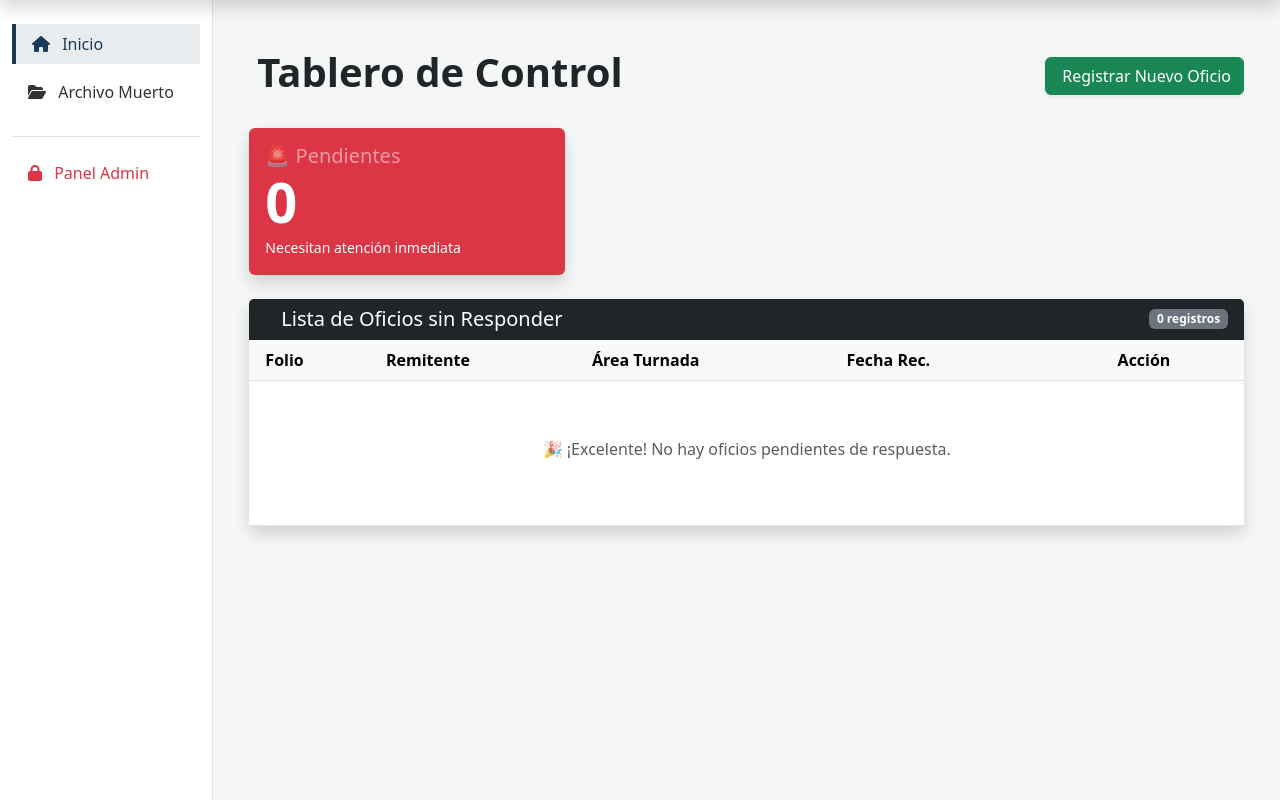
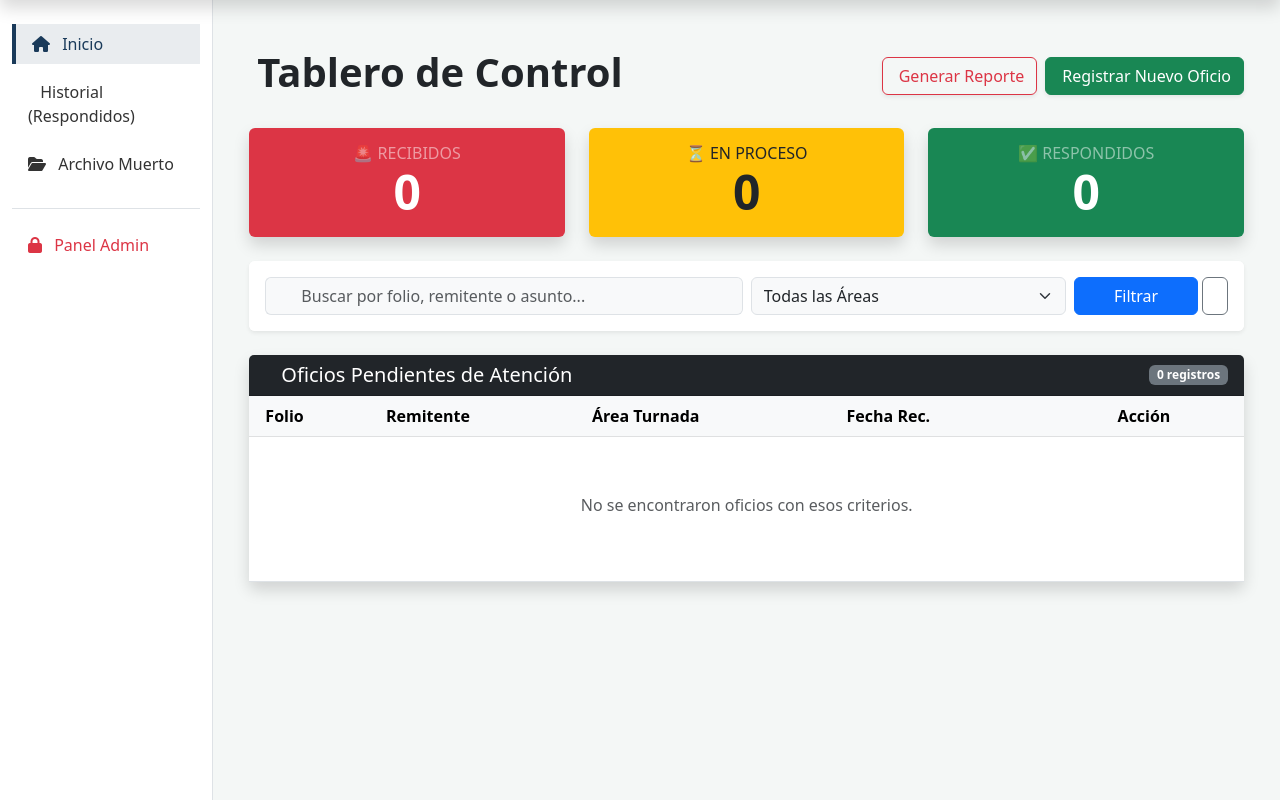
Before and after one commit to Sempiterno11/Sistema_SAGARHPA, a Django app: page / in a window 1280 px wide. Shown: the part 66-866 px from the top of the page. Run offline with Django 5.2, Linux system fonts and the light colour scheme; the visitor is signed in with stand-in values (Sample User, id 1); data that the repository does not hold is empty.

Commit message:
Buscador, filtros y reporte PDF

```diff
--- a/core/urls.py
+++ b/core/urls.py
@@ -5,7 +5,7 @@ from django.conf.urls.static import static
 # Importamos directamente tus funciones para no usar el prefijo "views."
 from oficios.views import (
     lista_oficios, registrar_oficio, archivo_muerto,
-    generar_pdf_oficios, tablero_control, asignar_area, asignar_empleado, responder_oficio
+    generar_pdf_oficios, tablero_control, asignar_area, asignar_empleado, responder_oficio, historial_oficios
 )
 
 urlpatterns = [
@@ -26,6 +26,7 @@ urlpatterns = [
     path('archivo-muerto/', archivo_muerto, name='archivo_muerto'),
     path('reporte-pdf/', generar_pdf_oficios, name='generar_pdf_oficios'),
     path('responder-oficio/<int:oficio_id>/', responder_oficio, name='responder_oficio'),
+    path('historial/', historial_oficios, name='historial_oficios')
 ]
 
 if settings.DEBUG:
--- a/correspondencia/templates/base.html
+++ b/correspondencia/templates/base.html
@@ -56,6 +56,10 @@
                             <a class="nav-link active mb-2" href="{% url 'lista_oficios' %}">
                                 <i class="fa-solid fa-house me-2"></i> Inicio
                             </a>
+                        <li class="nav-item">
+                            <a class="nav-link mb-2" href="{% url 'historial_oficios' %}">
+                                <i class="fa-solid fa-clock-history me-2"></i> Historial (Respondidos)
+                            </a>
                         </li>
                         <li class="nav-item">
                             <a class="nav-link mb-2" href="{% url 'archivo_muerto' %}">
--- a/correspondencia/templates/tablero_control.html
+++ b/correspondencia/templates/tablero_control.html
@@ -4,34 +4,88 @@
 <div class="container mt-4">
     <div class="d-flex justify-content-between align-items-center mb-4">
         <h1 class="fw-bold"><i class="bi bi-speedometer2 me-2"></i>Tablero de Control</h1>
-        <a href="{% url 'registrar_oficio' %}" class="btn btn-success shadow-sm">
-            <i class="bi bi-plus-circle me-1"></i> Registrar Nuevo Oficio
-        </a>
+
+        <div class="d-flex gap-2">
+            <a href="{% url 'generar_pdf_oficios' %}?q={{ query }}&area={{ area_filtro }}"
+               target="_blank"
+               class="btn btn-outline-danger shadow-sm">
+                <i class="bi bi-file-earmark-pdf me-1"></i> Generar Reporte
+            </a>
+
+            <a href="{% url 'registrar_oficio' %}" class="btn btn-success shadow-sm">
+                <i class="bi bi-plus-circle me-1"></i> Registrar Nuevo Oficio
+            </a>
+        </div>
     </div>
 
     <div class="row mb-4">
         <div class="col-md-4">
-            <div class="card bg-danger text-white shadow border-0">
+            <div class="card bg-danger text-white shadow border-0 text-center">
                 <div class="card-body">
-                    <div class="d-flex justify-content-between align-items-center">
-                        <div>
-                            <h5 class="card-title mb-0 text-white-50">🚨 Pendientes</h5>
-                            <p class="display-4 fw-bold mb-0">{{ total_pendientes }}</p>
-                        </div>
-                        <i class="bi bi-exclamation-triangle fs-1"></i>
-                    </div>
-                    <small>Necesitan atención inmediata</small>
+                    <h6 class="text-uppercase mb-0 text-white-50">🚨 Recibidos</h6>
+                    <p class="display-5 fw-bold mb-0">{{ recibidos_count }}</p>
+                </div>
+            </div>
+        </div>
+        <div class="col-md-4">
+            <div class="card bg-warning text-dark shadow border-0 text-center">
+                <div class="card-body">
+                    <h6 class="text-uppercase mb-0 text-dark-50">⏳ En Proceso</h6>
+                    <p class="display-5 fw-bold mb-0">{{ en_proceso_count }}</p>
+                </div>
+            </div>
+        </div>
+        <div class="col-md-4">
+            <div class="card bg-success text-white shadow border-0 text-center">
+                <div class="card-body">
+                    <h6 class="text-uppercase mb-0 text-white-50">✅ Respondidos</h6>
+                    <p class="display-5 fw-bold mb-0">{{ finalizados_count }}</p>
                 </div>
             </div>
         </div>
     </div>
 
+    <div class="card shadow-sm border-0 mb-4">
+        <div class="card-body bg-white rounded">
+            <form method="GET" action="{% url 'lista_oficios' %}" class="row g-2">
+                <div class="col-md-6">
+                    <div class="input-group">
+                        <span class="input-group-text bg-light border-end-0"><i class="bi bi-search"></i></span>
+                        <input type="text" name="q" class="form-control border-start-0 bg-light"
+                               placeholder="Buscar por folio, remitente o asunto..." value="{{ query }}">
+                    </div>
+                </div>
+
+                <div class="col-md-4">
+                    <select name="area" class="form-select bg-light">
+                        <option value="">Todas las Áreas</option>
+                        {% for area in todas_las_areas %}
+                            <option value="{{ area.id }}" {% if area_filtro == area.id|stringformat:"s" %}selected{% endif %}>
+                                {{ area.nombre }}
+                            </option>
+                        {% endfor %}
+                    </select>
+                </div>
+
+                <div class="col-md-2 d-flex gap-1">
+                    <button type="submit" class="btn btn-primary w-100">
+                        Filtrar
+                    </button>
+                    <a href="{% url 'lista_oficios' %}" class="btn btn-outline-secondary" title="Limpiar Filtros">
+                        <i class="bi bi-arrow-clockwise"></i>
+                    </a>
+                </div>
+            </form>
+        </div>
+    </div>
+
     <div class="card shadow border-0">
         <div class="card-header bg-dark text-white d-flex justify-content-between align-items-center">
-            <h5 class="mb-0 px-2"><i class="bi bi-list-task me-2"></i>Lista de Oficios sin Responder</h5>
-            <span class="badge bg-secondary">{{ total_pendientes }} registros</span>
+            <h5 class="mb-0 px-2"><i class="bi bi-list-task me-2"></i>Oficios Pendientes de Atención</h5>
+            <span class="badge bg-secondary">{{ pendientes.count }} registros</span>
         </div>
-        <div class="card-body p-0"> <div class="table-responsive">
+        <div class="card-body p-0">
+            <div class="table-responsive">
                 <table class="table table-hover align-middle mb-0">
                     <thead class="table-light">
                         <tr>
@@ -50,7 +104,7 @@
                             <td>
                                 {% if oficio.area_destino %}
                                     <span class="badge bg-info text-dark">
-                                        <i class="bi bi-building"></i> {{ oficio.area_destino.id_area }}
+                                        <i class="bi bi-building"></i> {{ oficio.area_destino.nombre }}
                                     </span>
                                 {% else %}
                                     <span class="badge bg-light text-muted border text-dark">No Turnado</span>
@@ -59,7 +113,7 @@
                             <td>{{ oficio.fecha_recepcion|date:"d/m/Y" }}</td>
                             <td class="pe-3">
                                 {% if oficio.estado == 'RECIBIDO' %}
-                                    <a href="{% url 'asignar_area' oficio.id %}" class="btn btn-sm btn-warning w-100 shadow-sm">
+                                    <a href="{% url 'asignar_area' oficio.id %}" class="btn btn-sm btn-warning w-100 shadow-sm text-dark">
                                         <i class="bi bi-send-fill me-1"></i> Turnar a Área
                                     </a>
                                 {% elif oficio.estado == 'TURNADO' %}
@@ -72,21 +126,17 @@
                                             <i class="bi bi-person-check-fill me-1"></i> Con: {{ oficio.asignado_a.nombre }}
                                         </span>
                                         <a href="{% url 'responder_oficio' oficio.id %}" class="btn btn-sm btn-outline-primary shadow-sm">
-                                            <i class="bi bi-file-earmark-arrow-up-fill me-1"></i> Subir Respuesta
+                                            <i class="bi bi-file-earmark-arrow-up-fill me-1"></i> Responder
                                         </a>
                                     </div>
-                                {% elif oficio.estado == 'FINALIZADO' %}
-                                    <span class="badge bg-dark w-100 py-2">
-                                        <i class="bi bi-check-all me-1"></i> Finalizado
-                                    </span>
                                 {% endif %}
                             </td>
                         </tr>
                         {% empty %}
                         <tr>
                             <td colspan="5" class="text-center py-5">
-                                <i class="bi bi-check-circle text-success display-4"></i>
-                                <p class="mt-2 text-muted">🎉 ¡Excelente! No hay oficios pendientes de respuesta.</p>
+                                <i class="bi bi-search text-muted display-4"></i>
+                                <p class="mt-2 text-muted">No se encontraron oficios con esos criterios.</p>
                             </td>
                         </tr>
                         {% endfor %}
--- a/oficios/views.py
+++ b/oficios/views.py
@@ -1,5 +1,5 @@
 from django.shortcuts import render, get_object_or_404
-from .models import Oficio
+from .models import Oficio, Area, Empleado
 from django.db import models
 from .forms import OficioForm
 from django.shortcuts import redirect
@@ -9,6 +9,7 @@ from django.http import HttpResponse
 from django.template.loader import get_template
 from xhtml2pdf import pisa
 from django.utils import timezone
+from django.db.models import Q
 
 @login_required
 def lista_oficios(request):
@@ -42,38 +43,95 @@ def archivo_muerto(request):
 
 @login_required
 def generar_pdf_oficios(request):
-    oficios = Oficio.objects.all().order_by('-fecha_recepcion')
-    template_path = 'oficios/reporte_pdf.html'
-    context = {'oficios': oficios,
-               'fecha': datetime.now(),
+    # 1. Capturamos los mismos filtros que el tablero por si quieres reporte filtrado
+    query = request.GET.get('q', '')
+    area_id = request.GET.get('area', '')
+
+    # 2. Filtramos la base de datos (solo los pendientes para el reporte de trabajo)
+    oficios = Oficio.objects.exclude(estado='FINALIZADO')
+
+    if query:
+        oficios = oficios.filter(
+            Q(numero_oficio__icontains=query) |
+            Q(remitente__icontains=query) |
+            Q(asunto__icontains=query)
+        )
+
+    if area_id:
+        oficios = oficios.filter(area_destino_id=area_id)
+
+    oficios = oficios.order_by('-fecha_recepcion')
+
+    # 3. Preparar el PDF
+    template_path = 'oficios/reporte_pdf.html' # Asegúrate que el archivo esté aquí
+    context = {
+        'oficios': oficios,
+        'fecha': datetime.now(),
+        'titulo': 'Reporte de Oficios Pendientes'
     }
+
     response = HttpResponse(content_type='application/pdf')
-    response['Content-Disposition'] = 'attachment; filename="reporte_sagarhpa.pdf"'
+    # Esto hace que se abra en el navegador en lugar de descargarse directo
+    response['Content-Disposition'] = 'inline; filename="reporte_sagarhpa.pdf"'
+
     template = get_template(template_path)
     html = template.render(context)
+
     pisa_status = pisa.CreatePDF(html, dest=response)
+
     if pisa_status.err:
-        return HttpResponse('Error al generar PDF', status=400)
+        return HttpResponse('Error al generar el reporte PDF', status=400)
     return response
 
 @login_required
 def tablero_control(request):
-    # 1. Obtenemos los oficios que NO tienen respuesta cargada
-    # Filtramos donde respuesta_pdf sea nulo o esté vacío
-    pendientes = Oficio.objects.filter(
-        models.Q(respuesta_pdf__isnull=True) | models.Q(respuesta_pdf='')
-    ).order_by('-fecha_recepcion')
+    # --- NUEVO: Capturamos los filtros del buscador ---
+    query = request.GET.get('q', '')
+    area_id = request.GET.get('area', '')
 
-    # 2. Contamos cuántos hay para las tarjetas de arriba
-    total_pendientes = pendientes.count()
+    # 1. RECIBIDOS: Apenas entraron
+    recibidos_count = Oficio.objects.filter(estado='RECIBIDO').count()
 
-    # 3. Sacamos los últimos 5 registrados (sean o no pendientes) para historial rápido
+    # 2. EN PROCESO: Turnados o En Proceso
+    en_proceso_count = Oficio.objects.filter(
+        Q(estado='TURNADO') | Q(estado='EN_PROCESO')
+    ).count()
+
+    # 3. RESPONDIDOS/FINALIZADOS
+    finalizados_count = Oficio.objects.filter(estado='FINALIZADO').count()
+
+    # 4. LA LISTA PARA LA TABLA (Con Filtros Aplicados)
+    pendientes = Oficio.objects.exclude(estado='FINALIZADO')
+
+    # Si el usuario escribió algo en el buscador
+    if query:
+        pendientes = pendientes.filter(
+            Q(numero_oficio__icontains=query) |
+            Q(remitente__icontains=query) |
+            Q(asunto__icontains=query)
+        )
+
+    # Si el usuario seleccionó un área específica
+    if area_id:
+        pendientes = pendientes.filter(area_destino_id=area_id)
+
+    # Ordenamos después de filtrar
+    pendientes = pendientes.order_by('-fecha_recepcion')
+
+    # 5. HISTORIAL RÁPIDO
     recientes = Oficio.objects.all().order_by('-id')[:5]
 
     context = {
         'pendientes': pendientes,
-        'total_pendientes': total_pendientes,
+        'recibidos_count': recibidos_count,
+        'en_proceso_count': en_proceso_count,
+        'finalizados_count': finalizados_count,
+        'total_pendientes': pendientes.count(), # Ahora cuenta los filtrados
         'recientes': recientes,
+        # --- NUEVO: Enviamos estas variables al HTML ---
+        'todas_las_areas': Area.objects.all(),
+        'query': query,
+        'area_filtro': area_id,
     }
 
     return render(request, 'tablero_control.html', context)
@@ -145,3 +203,10 @@ def responder_oficio(request, oficio_id):
             return redirect('lista_oficios')
 
     return render(request, 'modals/responder_oficio.html', {'oficio': oficio})
+
+@login_required
+def historial_oficios(request):
+    # Traemos solo los que ya tienen respuesta
+    finalizados = Oficio.objects.filter(estado='FINALIZADO').order_by('-fecha_respuesta')
+
+    return render(request, 'historial.html', {'finalizados': finalizados})
```
Also changed, not shown: correspondencia/templates/historial.html (added, +61 -0 lines).
